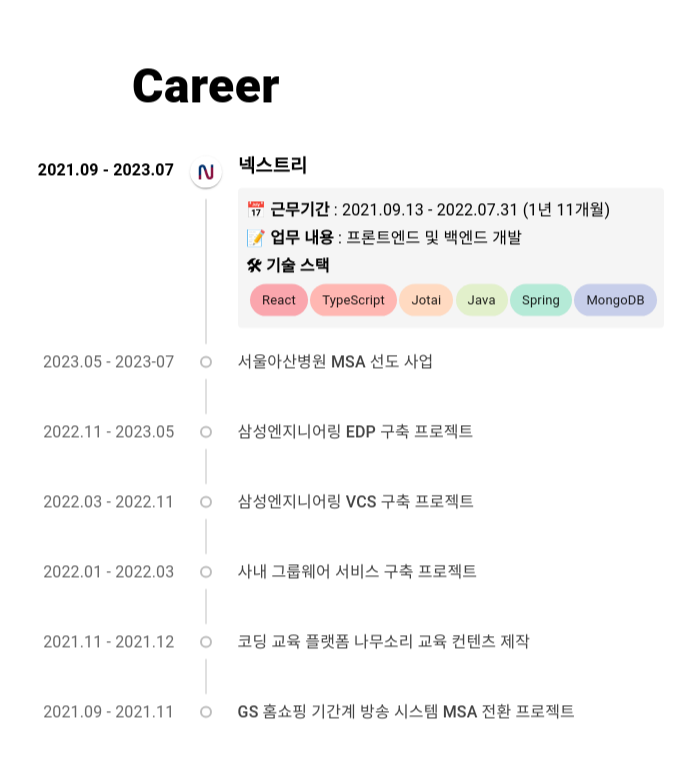
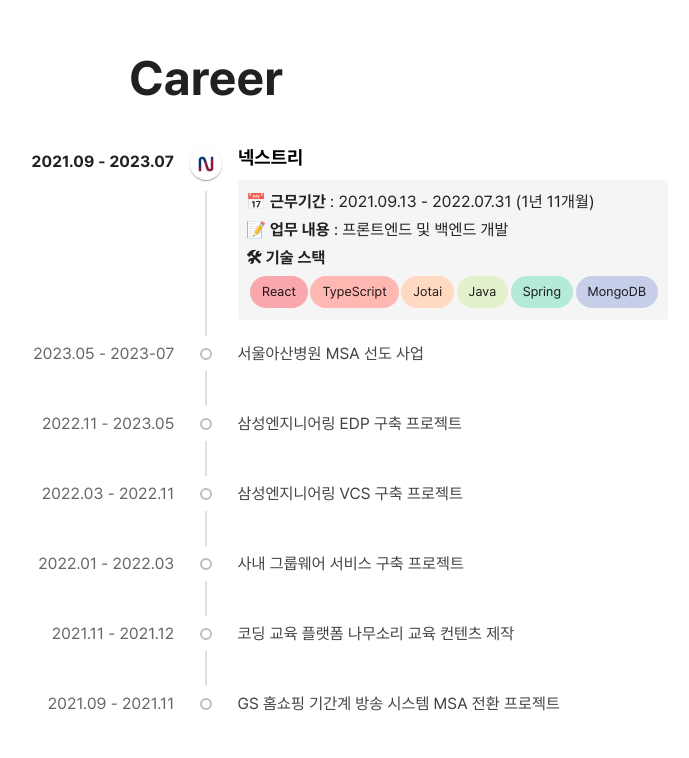
Before and after one commit to YoungeuiHong/portfolio, a Next.js app: page / in a window 1280 px wide. Shown: the part 838-1596 px from the top of the page, without its empty margins (434-1123 px from the left). Built offline with nearby package versions, Linux system fonts and the light colour scheme.

Commit message:
:lipstick: Style: CssBaseline, Pretendard 폰트 적용

```diff
--- a/src/app/layout.tsx
+++ b/src/app/layout.tsx
@@ -1,4 +1,5 @@
 import type { Metadata } from "next";
+import CssBaseline from "@mui/material/CssBaseline";
 
 export const metadata: Metadata = {
   title: "개발자 홍영의",
@@ -12,7 +13,12 @@
 }) {
   return (
     <html lang="ko">
-      <body>{children}</body>
+      <body>
+        <div>
+          <CssBaseline />
+          {children}
+        </div>
+      </body>
     </html>
   );
 }
--- a/src/app/page.tsx
+++ b/src/app/page.tsx
@@ -1,13 +1,55 @@
+"use client";
+import localFont from "next/font/local";
 import Introduction from "@/sections/introduction";
 import Career from "@/sections/career";
 import Header from "@/sections/header";
+import { createTheme, ThemeProvider } from "@mui/material";
+
+const pretendard = localFont({
+  src: [
+    {
+      path: "./font/Pretendard-Regular.woff2",
+      weight: "400",
+      style: "normal",
+    },
+    {
+      path: "./font/Pretendard-Bold.woff2",
+      weight: "700",
+      style: "normal",
+    },
+  ],
+});
+
+const getTheme = () => {
+  return createTheme({
+    typography: {
+      fontFamily: pretendard.style.fontFamily,
+    },
+    components: {
+      MuiCssBaseline: {
+        styleOverrides: `
+        @font-face {
+          font-family: 'Pretendard';
+	      font-weight: 400;
+	      font-display: swap;
+	      src: local('Pretendard Regular'), url(./font/Pretendard-Regular.woff2) format('woff2'), url(./font/Pretendard-Regular.woff2) format('woff');
+          unicodeRange: U+0000-00FF, U+0131, U+0152-0153, U+02BB-02BC, U+02C6, U+02DA, U+02DC, U+2000-206F, U+2074, U+20AC, U+2122, U+2191, U+2193, U+2212, U+2215, U+FEFF;
+        }
+      `,
+      },
+    },
+  });
+};
 
 export default function Home() {
+  const theme = getTheme();
   return (
-    <main>
-      <Header />
-      <Introduction />
-      <Career />
+    <main className={pretendard.className}>
+      <ThemeProvider theme={theme}>
+        <Header />
+        <Introduction />
+        <Career />
+      </ThemeProvider>
     </main>
   );
 }
--- a/src/components/card/DescriptionCard.tsx
+++ b/src/components/card/DescriptionCard.tsx
@@ -32,7 +32,7 @@
       direction={"column"}
       sx={{
         backgroundColor: grey[100],
-        width: 410,
+        width: 430,
         borderRadius: 1,
         p: 1,
         mt: 1,
--- a/src/components/timeline/view/MainTimelinePoint.tsx
+++ b/src/components/timeline/view/MainTimelinePoint.tsx
@@ -40,7 +40,7 @@
         {!last && <TimelineConnector sx={{ backgroundColor: grey[300] }} />}
       </TimelineSeparator>
       <TimelineContent sx={{ pt: 1, pb: 2 }}>
-        <h3 style={{ margin: 0, color: "#000000", fontWeight: 600 }}>{name}</h3>
+        <h3 style={{ margin: 0, color: "#000000", fontWeight: 700 }}>{name}</h3>
         {mainDescription && <CareerCard career={mainDescription} />}
       </TimelineContent>
     </TimelineItem>
--- a/src/components/timeline/view/SubTimelinePoint.tsx
+++ b/src/components/timeline/view/SubTimelinePoint.tsx
@@ -29,9 +29,9 @@
         {!last && <TimelineConnector sx={{ backgroundColor: grey[300] }} />}
       </TimelineSeparator>
       <TimelineContent>
-        <h4 style={{ margin: 0, color: grey[800], fontWeight: 500 }}>{name}</h4>
+        <h4 style={{ margin: 0, color: grey[800], fontWeight: 400 }}>{name}</h4>
         {content && (
-          <span style={{ margin: 0, color: grey[600], fontWeight: 500 }}>
+          <span style={{ margin: 0, color: grey[600], fontWeight: 400 }}>
             {content}
           </span>
         )}
--- a/src/sections/header/view/TextLogo.tsx
+++ b/src/sections/header/view/TextLogo.tsx
@@ -7,7 +7,7 @@
 export default function TextLogo({ logoText }: TextLogoProps) {
   return (
     <Link href="/" style={{ textDecoration: "none", marginRight: "8px" }}>
-      <Typography sx={{ color: "#000000", fontWeight: 800, fontSize: 18 }}>
+      <Typography sx={{ color: "#000000", fontWeight: 700, fontSize: 18 }}>
         {logoText}
       </Typography>
     </Link>
--- a/src/sections/introduction/view/AboutMe.tsx
+++ b/src/sections/introduction/view/AboutMe.tsx
@@ -12,7 +12,7 @@
           wrapper={"span"}
           cursor={true}
           repeat={Infinity}
-          style={{ fontSize: "2em", width: "6.9em" }}
+          style={{ fontSize: "2em", width: "7em" }}
         />
         <span style={{ fontSize: "2em" }}>추구하는</span>
       </div>
--- a/src/sections/layout.tsx
+++ b/src/sections/layout.tsx
@@ -17,18 +17,16 @@
     <FadeInContainer>
       <Stack
         alignItems={"center"}
-        justifyContent={"center"}
         sx={{
           marginTop: 0,
           width: "100%",
-          minHeight: "100vh",
           textAlign: "center",
         }}
         spacing={2}
       >
         <Typography
           id={id}
-          sx={{ fontWeight: 900, fontSize: "3rem", paddingTop: 10 }}
+          sx={{ fontWeight: 700, fontSize: "3rem", paddingTop: 10 }}
         >
           {title}
         </Typography>
```
Also changed, not shown: src/app/font/Pretendard-Bold.woff2 (added), src/app/font/Pretendard-Regular.woff2 (added).
